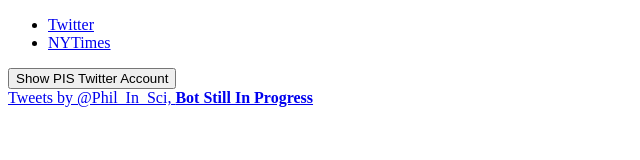
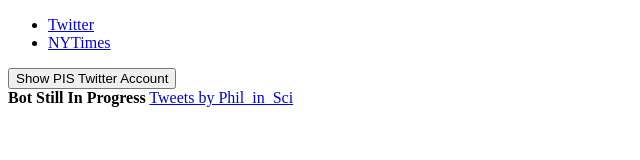
Before and after one commit to dotSlashJack/philosophy-in-science.github.io, a plain HTML site: page index.html in a window 1280 px wide. Both pictures are taken after a click on the button "Show PIS Twitter Account". Shown: the whole page, without its empty margins (0-640 px from the left). Drawn offline with Linux system fonts and the light colour scheme.

Commit message:
Update index.html

```diff
--- a/index.html
+++ b/index.html
@@ -12,9 +12,9 @@
 		</nav>
 		<button onclick="func()">Show PIS Twitter Account</button>
 		<div id="customTwitter">
-			<a class="twitter-timeline" href="https://twitter.com/phil_in_sci">
-				Tweets by @Phil_In_Sci, <strong>Bot Still In Progress</strong>
-			</a>
+			<strong>Bot Still In Progress</strong>
+			<a class="twitter-timeline" href="https://twitter.com/Phil_in_Sci">Tweets by Phil_in_Sci</a> <script async src="//platform.twitter.com/widgets.js" charset="utf-8"></script>
+
 		</div>
 	</body>
 
```
